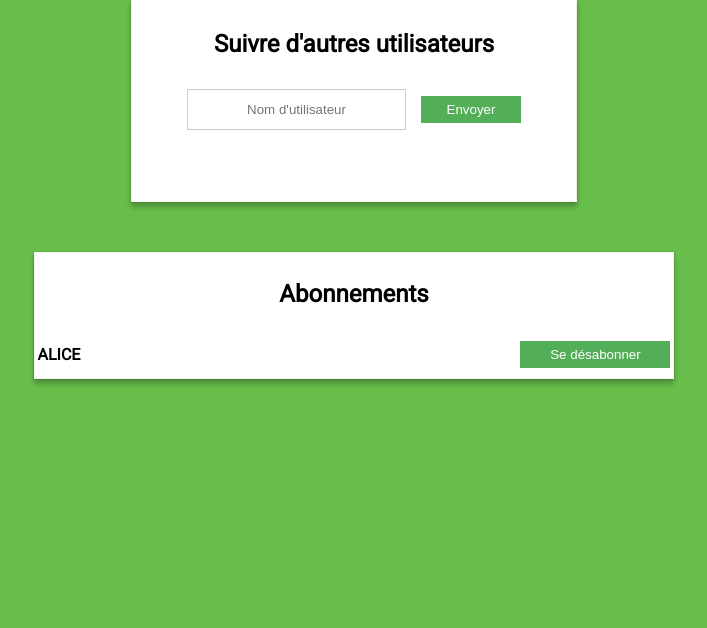
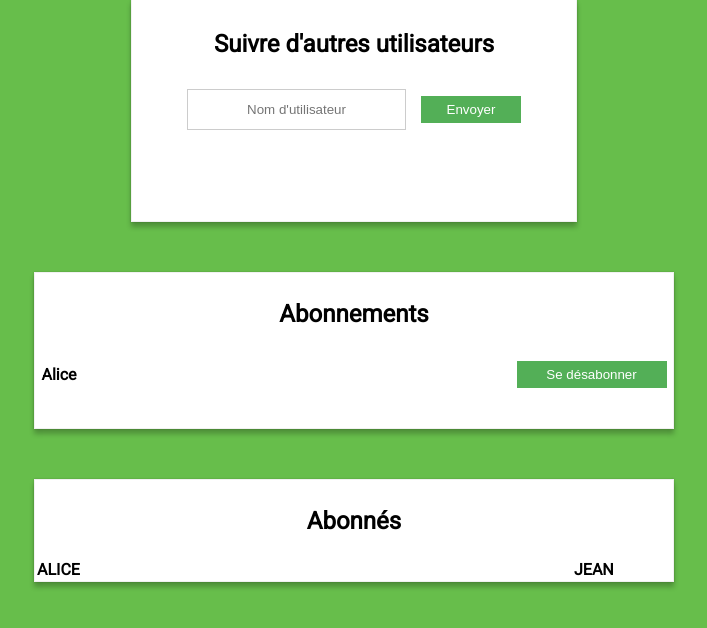
Before and after one commit to Gauthier3090/P9_OpenClassrooms, a Django app: page /followers/ in a window 1280 px wide. Shown: the part 131-759 px from the top of the page, without its empty margins (286-993 px from the left). Run offline with Django 4.2, Linux system fonts and the light colour scheme; a user stored in the database is signed in; data comes from the database, SQL or seed files in the repository; both versions use the stored data as it was after the commit.

Commit message:
page followers done

```diff
--- a/src/LITReview/static/followers.css
+++ b/src/LITReview/static/followers.css
@@ -58,6 +58,7 @@
     background: #FFF;
     box-shadow: 0 0 2px 0 rgba(0, 0, 0, 0.2), 0 5px 5px 0 rgba(0, 0, 0, 0.24);
     margin: 0 auto;
+    margin-top: 50px;
 }
 
 tr {
@@ -80,7 +81,6 @@ tr:not(:first-child) {
     vertical-align: center;
     width: auto;
     height: auto;
-    text-transform: uppercase;
     font-weight: bold;
 }
 
@@ -88,7 +88,7 @@ tr:not(:first-child) {
     width: 100%;
 }
 
-.item-table > input {
+.item-follower {
     width: 150px;
     height: 15%;
     margin: 8px 0;
@@ -98,3 +98,19 @@ tr:not(:first-child) {
     cursor: pointer;
     color: #FFF;
 }
+
+.error {
+    text-transform: lowercase;
+    padding: 10px 20px;
+}
+
+.error::first-letter {
+    text-transform: capitalize;
+}
+
+.follower {
+    width: 100%;
+    height: auto;
+    text-transform: uppercase;
+    font-weight: bold;
+}
--- a/src/following/templates/followers.html
+++ b/src/following/templates/followers.html
@@ -16,11 +16,26 @@
             <td><h2 class="title-table">Abonnements</h2></td>
         </tr>
         <tr>
-           {% for i in followers %}
+            {% for i in items %}
                 <td class="item-table">{{ i }}</td>
                 <td class="item-table">
-                   <input type="submit" value="Se désabonner">
+                        <form action="{% url 'followers' %}" method="get">
+                            <button class="item-follower" type="submit" id="{{ i }}" name="unfollow" value="{{ i }}">Se désabonner</button>
+                        </form>
                 </td>
+            {% endfor %}
+        </tr>
+        <td class="item-table">
+            <p class="error">{{ error }}</p>
+        </td>
+    </table>
+    <table class="followers-table">
+        <tr>
+            <td><h2 class="title-table">Abonnés</h2></td>
+        </tr>
+        <tr>
+            {% for i in followers %}
+                <td class="follower">{{ i }}</td>
             {% endfor %}
         </tr>
     </table>
--- a/src/following/views.py
+++ b/src/following/views.py
@@ -1,28 +1,29 @@
 from core.forms import FollowersForm
 from django.shortcuts import render
 from django.views.generic import View
-
 from core.models import User
-from following.controllers import username_exists, create_follower
+from following.controllers import unfollow_user, username_exists, create_follower
 from following.models import Follower
 
 
 class FollowersPage(View):
-    template = "followers.html"
+    page = "followers.html"
     form = FollowersForm
 
     def get(self, request):
         form = self.form
         error = ''
-        return render(
-            request,
-            self.template,
-            context={
-                "form": form,
-                "message": error,
-                "followers": self.all_followers(request.user.id)
-            }
-        )
+        username = request.GET.get('unfollow')
+        if username:
+            error = unfollow_user(username)
+        print(error)
+        context = {
+            "form": form,
+            "error": error,
+            "items": self.all(request.user.id),
+            "followers": self.who_follow_me(request.user.id)
+        }
+        return render(request, self.page, context=context)
 
     def post(self, request):
         form = self.form(request.POST)
@@ -32,20 +33,20 @@ class FollowersPage(View):
                 error = create_follower(username, request.user.id)
             else:
                 error = "La personne n'existe pas. Veuillez réessayer !"
-            return render(
-                request,
-                self.template,
-                context={
-                    "form": form,
-                    "message": error,
-                    "followers": self.all_followers(request.user.id)
-                }
-            )
+        return render(request, self.page, context={"form": form, "message": error, "items": self.all(request.user.id)})
 
     @staticmethod
-    def all_followers(user_id):
+    def all(user_id):
         tab = []
         followers = Follower.objects.all().filter(user_id=user_id)
         for follower in followers:
             tab.append(User.objects.get(id=follower.followed_user_id).username)
         return tab
+
+    @staticmethod
+    def who_follow_me(user_id):
+        tab = []
+        followers = Follower.objects.all().filter(followed_user_id=user_id)
+        for follower in followers:
+            tab.append(User.objects.get(id=follower.user_id).username)
+        return tab
```
Also changed, not shown: src/core/views.py (+3 -4 lines), src/following/controllers.py (+9 -1 lines), src/db.sqlite3. Lines whose indentation alone changed are shown as unchanged.
